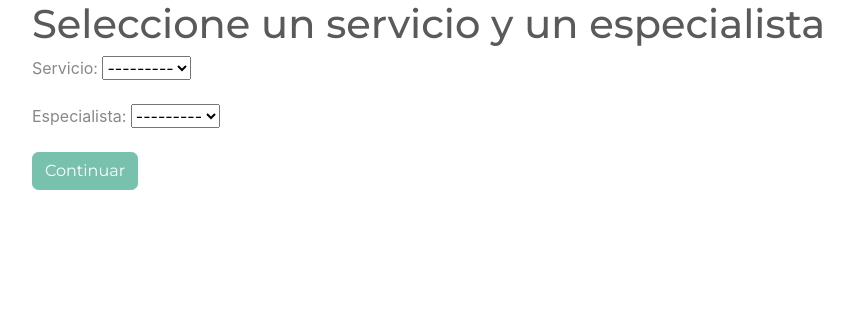
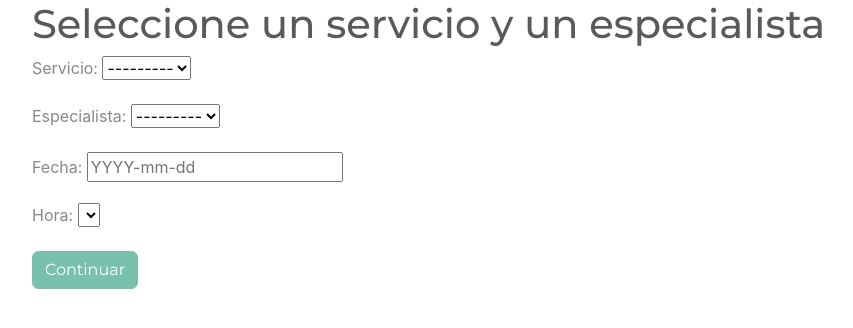
Before and after one commit to marnunrey2/PGPI_3_14, a Django app: page /elige/ in a window 1280 px wide. Shown: the part 56-384 px from the top of the page, without its empty margins (68-921 px from the left). Run offline with Django 4.2, Linux system fonts and the light colour scheme; data that the repository does not hold is empty; some libraries are stand-ins or nearby versions.

Commit message:
Un empujoncito

```diff
--- a/citas/forms.py
+++ b/citas/forms.py
@@ -15,6 +15,23 @@ class SerEspForm(forms.Form):
     especialista = forms.ModelChoiceField(
         queryset=Especialista.objects.none(),
     )
+    fecha = forms.DateField(
+        widget=forms.DateInput(
+            attrs={
+                "hx-get": "/horas_disponibles/",
+                "hx-target": "#id_hora",
+                "placeholder": "YYYY-mm-dd",
+                "pattern": "\d{4}-\d{2}-\d{2}",
+                "hx-vals": {
+                    "especialista": "#id_especialista",
+                },
+            }
+        )
+    )
+    hora = forms.ChoiceField(choices=[])
+
+    def set_hora_choices(self, choices):
+        self.fields["hora"].choices = choices
 
     def __init__(self, *args, **kwargs):
         super().__init__(*args, **kwargs)
--- /dev/null
+++ b/citas/templates/horas_disponibles.html
@@ -0,0 +1,3 @@
+{% for hora in horas %}
+<option value="{{ hora }}">{{ hora }}</option>
+{% endfor %}
--- a/citas/urls.py
+++ b/citas/urls.py
@@ -1,13 +1,18 @@
 from django.urls import path
-from .views import ServiciosView, CitaView, get_especialistas_por_servicio
+from .views import (
+    ServiciosView,
+    CitaView,
+    get_especialistas_por_servicio,
+    get_horas_disponibles,
+)
 
 
 urlpatterns = [
     path("elige/", ServiciosView.as_view(), name="servicios"),
-    path("cita/", CitaView.as_view(), name="cita"),
     path(
         "especialistas_opciones/",
         get_especialistas_por_servicio,
         name="especialistas_opciones",
     ),
+    path("horas_disponibles/", get_horas_disponibles, name="horas_disponibles"),
 ]
--- a/citas/views.py
+++ b/citas/views.py
@@ -3,6 +3,7 @@ from .forms import SerEspForm, CitaUsuario, CitaInvitado
 from rest_framework.views import APIView
 from citas.models import Servicio, Especialista, Invitado, Cita
 from django.http import JsonResponse
+from datetime import datetime, timedelta
 
 
 class ServiciosView(APIView):
@@ -11,22 +12,33 @@ class ServiciosView(APIView):
         if form.is_valid():
             servicio = form.cleaned_data["servicio"]
             especialista = form.cleaned_data["especialista"]
-            if request.user.is_authenticated:
-                form = CitaUsuario()
-                context = {
-                    "servicio": servicio,
-                    "especialista": especialista,
-                    "form": form,
-                }
-                return render(request, "crear_cita_usuario.html", context)
+            fecha = form.cleaned_data["fecha"]
+            hora = form.cleaned_data["hora"]
+            user_id = request.user.id
+            if user_id == "None":
+                nombre = request.data.get("nombre")
+                email = request.data.get("email")
+                telefono = request.data.get("telefono")
+                invitado = Invitado.objects.create(
+                    nombre=nombre, email=email, telefono=telefono
+                )
+                cita = Cita.objects.create(
+                    invitado_id=invitado.id,
+                    fecha=fecha,
+                    hora=hora,
+                    servicio_id=servicio_id,
+                    especialista_id=especialista_id,
+                )
             else:
-                form = CitaInvitado()
-                context = {
-                    "servicio": servicio,
-                    "especialista": especialista,
-                    "form": form,
-                }
-                return render(request, "crear_cita_invitado.html", context)
+                cita = Cita.objects.create(
+                    usuario=user_id,
+                    fecha=fecha,
+                    hora=hora,
+                    servicio_id=servicio_id,
+                    especialista_id=especialista_id,
+                )
+            return render(request, "home/home.html")
+
         else:
             msg = "Error en el formulario"
             return render(request, "home/home.html", {"form": form, "msg": msg})
@@ -46,6 +58,52 @@ def get_especialistas_por_servicio(request):
     return render(
         request, "especialistas_opciones.html", {"especialistas": especialistas}
     )
+
+
+def get_horas_disponibles(request):
+    fecha = request.GET.get("fecha")
+    especialista_id = request.GET.get("especialista_id")
+    horas = calculate_available_hours(fecha, especialista_id)
+    return render(request, "horas_disponibles.html", {"horas": horas})
+
+
+def calculate_available_hours(fecha, especialista_id):
+    appointment_duration = timedelta(hours=1)
+    available_hours = []
+
+    # Convert the given fecha string to a datetime object
+    fecha_datetime = datetime.strptime(fecha, "%Y-%m-%d")
+
+    # Get the working hours for the especialista
+    especialista = Especialista.objects.get(pk=especialista_id)
+    working_start_time = datetime(
+        fecha_datetime.year, fecha_datetime.month, fecha_datetime.day, 9, 0
+    )
+    working_end_time = datetime(
+        fecha_datetime.year, fecha_datetime.month, fecha_datetime.day, 17, 0
+    )
+
+    # Get all citas for the given especialista on the specified fecha
+    citas_for_especialista = Cita.objects.filter(
+        especialista_id=especialista_id, fecha=fecha
+    )
+
+    # Create a set of booked time slots based on existing citas
+    booked_time_slots = {cita.hora.strftime("%H:%M") for cita in citas_for_especialista}
+
+    # Loop through the working hours and find available time slots
+    current_hour = working_start_time
+    while current_hour < working_end_time:
+        current_time_str = current_hour.strftime("%H:%M")
+
+        # Check if the current time slot is not booked
+        if current_time_str not in booked_time_slots:
+            available_hours.append(current_time_str)
+
+        # Increment the current hour by the appointment duration
+        current_hour += appointment_duration
+
+    return available_hours
 
 
 class CitaView(APIView):
```
Also changed, not shown: citas/templates/crear_cita_usuario.html (+33 -1 lines).
